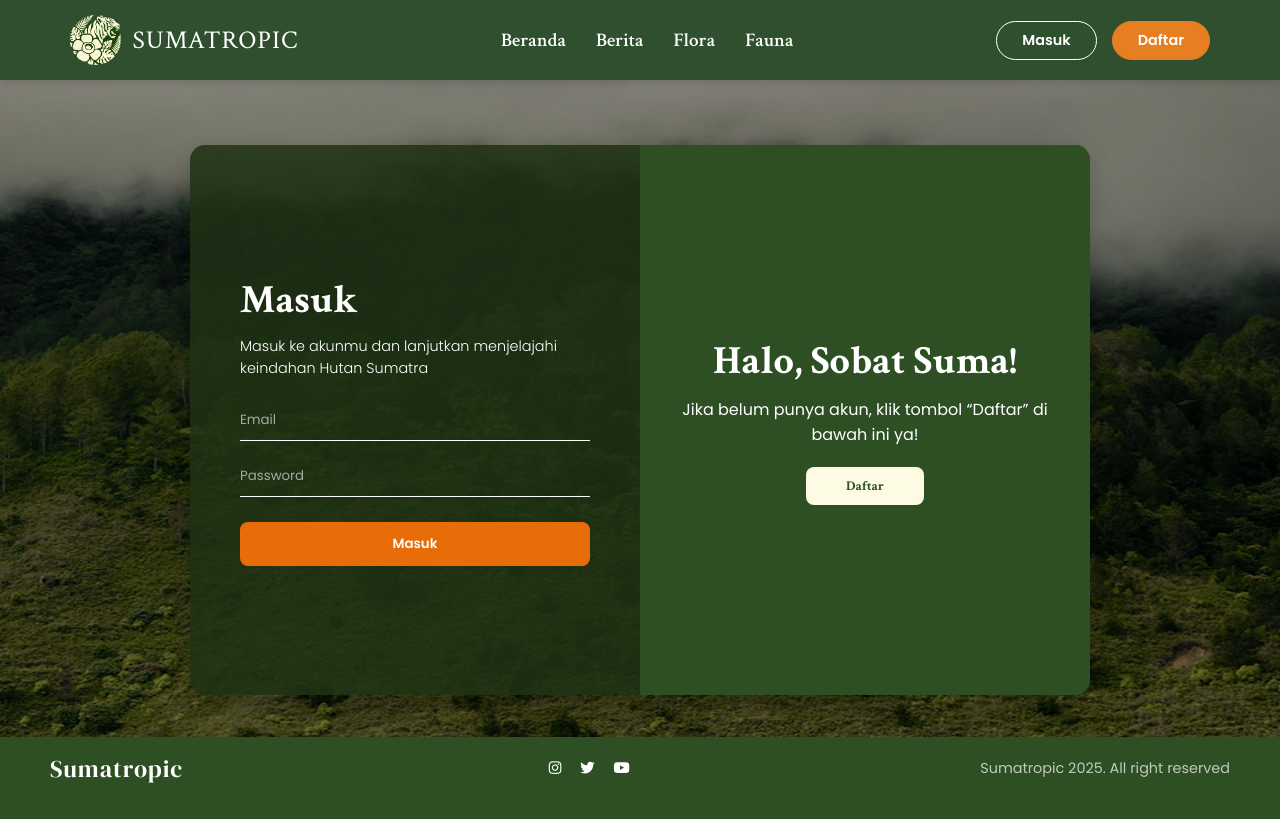
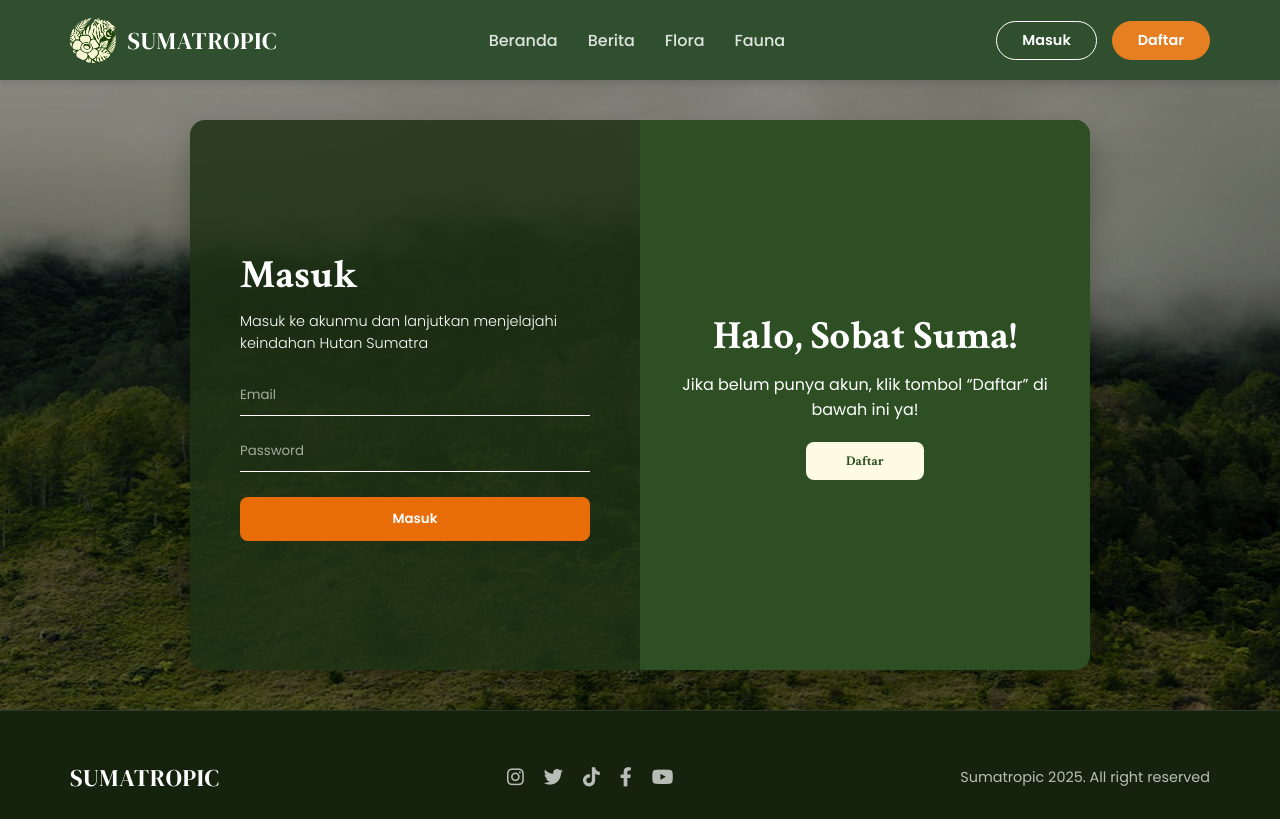
Before and after one commit to CodeByOnion/Sumatropic-praktikum-pemweb, a PHP site: page /login_register.php in a window 1280 px wide. Before the commit the page ends 783 px from the top, so only its background shows below. Run offline with PHP 8.4, Linux system fonts and the light colour scheme.

Commit message:
Benerin footer navbar lagi

```diff
--- a/assets/css/styleberita.css
+++ b/assets/css/styleberita.css
@@ -102,7 +102,6 @@ ul { list-style: none; }
     background-color: var(--primary-green);
     color: white;
     padding: 30px 0;
-    border-top: 4px solid #00aaff; /* Garis biru aksen */
 }
 
 .breadcrumbs {
--- a/assets/css/stylelogin.css
+++ b/assets/css/stylelogin.css
@@ -7,130 +7,53 @@
 
 :root {
     --primary-green: #2d4f23;
-    /* Hijau Navbar */
     --orange: #E86D09;
-    /* Warna Tombol Daftar */
     --cream: #FDFBE4;
     --font-serif: 'Crimson Text', serif;
-    /* Font untuk Menu Navbar */
     --font-sans: 'Poppins', sans-serif;
-    /* Font untuk Input Form */
 }
 
+/* LAYOUT BODY BARU UNTUK STICKY FOOTER */
 body {
     background: url('../image/bglogin.png') no-repeat center center fixed;
     background-size: cover;
     font-family: var(--font-sans);
+
+    /* Flexbox Vertikal */
     display: flex;
-    justify-content: center;
-    align-items: center;
+    flex-direction: column;
+    justify-content: space-between; /* Navbar atas, Form tengah, Footer bawah */
     min-height: 100vh;
 
-    /* PERUBAHAN DI SINI */
-    /* Navbar tingginya sekitar 80px, kita beri 120px biar ada napas */
-    padding-top: 120px;
-
-    /* Footer tingginya sekitar 50px, kita beri 80px biar tidak nabrak bawah */
-    padding-bottom: 80px;
-
-    /* Tambahkan padding samping sedikit untuk keamanan mode mobile */
-    padding-left: 20px;
-    padding-right: 20px;
+    padding-top: 80px; /* Jarak Navbar */
+    /* Hapus padding bottom lama */
 }
 
-/* Overlay Hitam Transparan di Background */
+/* Overlay Hitam Transparan */
 body::before {
     content: '';
     position: absolute;
-    top: 0;
-    left: 0;
-    right: 0;
-    bottom: 0;
+    top: 0; left: 0; right: 0; bottom: 0;
     background: rgba(0, 0, 0, 0.4);
     z-index: -1;
 }
 
-/* --- NAVBAR (SESUAI GAMBAR TARGET) --- */
-
-.logo-image {
-    height: 50px;
-    /* Ukuran Logo Pas */
-    width: auto;
+/* WRAPPER AGAR FORM DI TENGAH */
+.login-wrapper {
+    flex: 1; /* Mengisi ruang kosong antara navbar dan footer */
+    display: flex;
+    align-items: center; /* Vertikal Center */
+    justify-content: center; /* Horizontal Center */
+    padding: 40px 20px;
+    width: 100%;
 }
 
-.logo-text {
-    font-family: var(--font-serif);
-    font-size: 1.6rem;
-    color: #fff;
-    text-transform: uppercase;
-    letter-spacing: 1px;
-    font-weight: 400;
-    /* Regular serif */
+/* --- NAVBAR STYLING (Override Sedikit jika perlu) --- */
+/* (Biarkan stylenavbar.css yang menangani, kecuali tombol spesifik) */
+#nav-login, #nav-register {
+    /* Style khusus tombol di navbar login */
+    cursor: pointer;
 }
-
-/* MENU TENGAH */
-.nav-links {
-    display: flex;
-    gap: 30px;
-}
-
-.nav-links a {
-    font-family: var(--font-serif);
-    /* Pakai Serif agar elegan */
-    color: #fff;
-    text-decoration: none;
-    font-size: 1.2rem;
-    font-weight: 600;
-    transition: color 0.3s;
-}
-
-.nav-links a:hover {
-    color: #ddd;
-}
-
-/* TOMBOL KANAN */
-.header-btns {
-    display: flex;
-    gap: 15px;
-    align-items: center;
-}
-
-.nav-btn {
-    font-family: var(--font-serif);
-    font-size: 1.1rem;
-    font-weight: 700;
-    padding: 6px 25px;
-    border-radius: 25px;
-    /* Membulat seperti pil */
-    cursor: pointer;
-    transition: all 0.3s;
-    text-decoration: none;
-    display: inline-block;
-}
-
-/* Tombol Masuk: Transparan + Border Putih */
-.nav-btn.ghost {
-    background: transparent;
-    color: #fff;
-    border: 2px solid #fff;
-}
-
-.nav-btn.ghost:hover {
-    background: rgba(255, 255, 255, 0.1);
-}
-
-/* Tombol Daftar: Background Oranye */
-.nav-btn.filled {
-    background: var(--orange);
-    color: #fff;
-    border: 2px solid var(--orange);
-}
-
-.nav-btn.filled:hover {
-    background: #d35400;
-    border-color: #d35400;
-}
-
 
 /* --- CONTAINER FORM --- */
 .container {
@@ -140,11 +63,9 @@ body::before {
     position: relative;
     overflow: hidden;
     width: 900px;
-    max-width: 100%; /* Ubah 95% jadi 100% karena sudah ada padding di body */
+    max-width: 100%;
     min-height: 550px;
-
-    /* PERUBAHAN DI SINI */
-    margin-top: 0; /* Ubah jadi 0 agar benar-benar di tengah vertikal */
+    /* margin-top dihapus karena sudah diatur flexbox wrapper */
 }
 
 .form-container {
@@ -192,7 +113,7 @@ input {
     font-family: var(--font-sans);
 }
 
-/* Fix browser autofill background */
+/* Fix Autofill Color */
 input:-webkit-autofill,
 input:-webkit-autofill:hover,
 input:-webkit-autofill:focus,
@@ -202,9 +123,7 @@ input:-webkit-autofill:active {
     transition: background-color 5000s ease-in-out 0s;
 }
 
-input::placeholder {
-    color: rgba(255, 255, 255, 0.6);
-}
+input::placeholder { color: rgba(255, 255, 255, 0.6); }
 
 button.orange-btn {
     background: var(--orange);
@@ -219,25 +138,14 @@ button.orange-btn {
     font-family: var(--font-sans);
 }
 
-button.orange-btn:hover {
-    background: #d35400;
-}
+button.orange-btn:hover { background: #d35400; }
 
 /* Posisi Slider */
-.sign-in-container {
-    left: 0;
-    z-index: 2;
-}
-
-.sign-up-container {
-    left: 0;
-    opacity: 0;
-    z-index: 1;
-}
+.sign-in-container { left: 0; z-index: 2; }
+.sign-up-container { left: 0; opacity: 0; z-index: 1; }
 
 .container.right-panel-active .sign-in-container {
-    transform: translateX(100%);
-    opacity: 0;
+    transform: translateX(100%); opacity: 0;
 }
 
 .container.right-panel-active .sign-up-container {
@@ -248,50 +156,33 @@ button.orange-btn:hover {
 }
 
 @keyframes show {
-
-    0%,
-    49.99% {
-        opacity: 0;
-        z-index: 1;
-    }
-
-    50%,
-    100% {
-        opacity: 1;
-        z-index: 5;
-    }
+    0%, 49.99% { opacity: 0; z-index: 1; }
+    50%, 100% { opacity: 1; z-index: 5; }
 }
 
 /* Overlay Hijau */
 .overlay-container {
     position: absolute;
-    top: 0;
-    left: 50%;
-    width: 50%;
-    height: 100%;
+    top: 0; left: 50%;
+    width: 50%; height: 100%;
     overflow: hidden;
     transition: transform 0.6s ease-in-out;
     z-index: 100;
 }
 
-.container.right-panel-active .overlay-container {
-    transform: translateX(-100%);
-}
+.container.right-panel-active .overlay-container { transform: translateX(-100%); }
 
 .overlay {
     background: #2d4f23;
     color: #fff;
     position: relative;
     left: -100%;
-    height: 100%;
-    width: 200%;
+    height: 100%; width: 200%;
     transform: translateX(0);
     transition: transform 0.6s ease-in-out;
 }
 
-.container.right-panel-active .overlay {
-    transform: translateX(50%);
-}
+.container.right-panel-active .overlay { transform: translateX(50%); }
 
 .overlay-panel {
     position: absolute;
@@ -301,29 +192,15 @@ button.orange-btn:hover {
     flex-direction: column;
     padding: 0 40px;
     text-align: center;
-    top: 0;
-    height: 100%;
-    width: 50%;
+    top: 0; height: 100%; width: 50%;
     transform: translateX(0);
     transition: transform 0.6s ease-in-out;
 }
 
-.overlay-left {
-    transform: translateX(-20%);
-}
-
-.container.right-panel-active .overlay-left {
-    transform: translateX(0);
-}
-
-.overlay-right {
-    right: 0;
-    transform: translateX(0);
-}
-
-.container.right-panel-active .overlay-right {
-    transform: translateX(20%);
-}
+.overlay-left { transform: translateX(-20%); }
+.container.right-panel-active .overlay-left { transform: translateX(0); }
+.overlay-right { right: 0; transform: translateX(0); }
+.container.right-panel-active .overlay-right { transform: translateX(20%); }
 
 button.ghost-btn {
     background: #FDFBE4;
@@ -337,59 +214,15 @@ button.ghost-btn {
     font-family: var(--font-serif);
 }
 
-button.ghost-btn:hover {
-    background: #fff;
-}
-
-/* Footer */
-footer {
-    position: fixed;
-    bottom: 0;
-    width: 100%;
-    padding: 15px 50px;
-    background: var(--primary-green);
-    color: #fff;
-    display: flex;
-    justify-content: space-between;
-    align-items: center;
-    font-size: 0.9rem;
-    z-index: 999;
-}
-
-.footer-social i {
-    margin-left: 15px;
-    cursor: pointer;
-}
+button.ghost-btn:hover { background: #fff; }
 
 /* Responsive Mobile */
 @media (max-width: 768px) {
-    .nav-links {
-        display: none;
-    }
-
-    .header-btns {
-        display: none;
-    }
-
     .container {
         width: 100%;
         min-height: 600px;
-        margin-top: 80px;
     }
-
-    .form-container {
-        width: 100%;
-    }
-
-    .overlay-container {
-        display: none;
-    }
-
-    .sign-in-container {
-        z-index: 5;
-    }
-
-    .footer {
-        flex-direction: column;
-    }
+    .form-container { width: 100%; }
+    .overlay-container { display: none; }
+    .sign-in-container { z-index: 5; }
 }
--- a/login_register.php
+++ b/login_register.php
@@ -3,7 +3,6 @@ session_start();
 
 // Jika sudah login, langsung redirect
 if (isset($_SESSION['status']) && $_SESSION['status'] === 'login') {
-    // Redirect berdasarkan role
     if ($_SESSION['role'] === 'admin') {
         header("Location: admin/dashboard.php");
     } else {
@@ -24,10 +23,11 @@ if (isset($_SESSION['status']) && $_SESSION['status'] === 'login') {
     <link rel="preconnect" href="https://fonts.googleapis.com">
     <link rel="preconnect" href="https://fonts.gstatic.com" crossorigin>
     <link href="https://fonts.googleapis.com/css2?family=Crimson+Text:wght@400;600;700&family=DM+Serif+Display&family=Poppins:wght@300;400;500;600&display=swap" rel="stylesheet">
+    <link rel="stylesheet" href="https://cdnjs.cloudflare.com/ajax/libs/font-awesome/6.0.0/css/all.min.css">
 
-    <link rel="stylesheet" href="assets/css/stylenavbar.css"> <link rel="stylesheet" href="assets/css/stylelogin.css">  <link rel="stylesheet" href="../assets/css/stylefooter.css">
-    <link rel="stylesheet" href="https://cdnjs.cloudflare.com/ajax/libs/font-awesome/6.0.0/css/all.min.css">
-</head>
+    <link rel="stylesheet" href="assets/css/stylenavbar.css">
+    <link rel="stylesheet" href="assets/css/stylelogin.css">
+    <link rel="stylesheet" href="assets/css/stylefooter.css"> </head>
 
 <body>
 
@@ -52,6 +52,7 @@ if (isset($_SESSION['status']) && $_SESSION['status'] === 'login') {
         </div>
     </nav>
 
+    <main class="login-wrapper">
         <div class="container" id="container">
 
             <div class="form-container sign-up-container">
@@ -91,33 +92,34 @@ if (isset($_SESSION['status']) && $_SESSION['status'] === 'login') {
                 </div>
             </div>
         </div>
+    </main>
 
-    <footer>
-        <div class="footer-left">Sumatropic</div>
-        <div class="footer-social">
-            <i class="fab fa-instagram"></i>
-            <i class="fab fa-twitter"></i>
-            <i class="fab fa-youtube"></i>
+    <footer class="site-footer">
+        <div class="footer-container">
+            <div class="footer-left">SUMATROPIC</div>
+            <div class="footer-center">
+                <a href="#"><i class="fab fa-instagram"></i></a>
+                <a href="#"><i class="fab fa-twitter"></i></a>
+                <a href="#"><i class="fab fa-tiktok"></i></a>
+                <a href="#"><i class="fab fa-facebook-f"></i></a>
+                <a href="#"><i class="fab fa-youtube"></i></a>
             </div>
             <div class="footer-right">Sumatropic 2025. All right reserved</div>
+        </div>
     </footer>
 
     <script>
         const signUpButton = document.getElementById('signUp');
         const signInButton = document.getElementById('signIn');
         const container = document.getElementById('container');
-
-        // Mengambil elemen tombol dari Navbar Baru
         const navRegister = document.getElementById('nav-register');
         const navLogin = document.getElementById('nav-login');
 
-        // Logic Slider (Tombol di dalam Overlay)
         if (signUpButton && signInButton && container) {
             signUpButton.addEventListener('click', () => container.classList.add("right-panel-active"));
             signInButton.addEventListener('click', () => container.classList.remove("right-panel-active"));
         }
 
-        // Logic Tombol Navbar (Agar tombol Navbar juga memicu animasi slider)
         if (navRegister && navLogin) {
             navRegister.addEventListener('click', () => container.classList.add("right-panel-active"));
             navLogin.addEventListener('click', () => container.classList.remove("right-panel-active"));
```
Also changed, not shown: assets/css/styleprofile.css (+3 -5 lines), profile.php (+13 -8 lines). Lines whose indentation alone changed are shown as unchanged.
